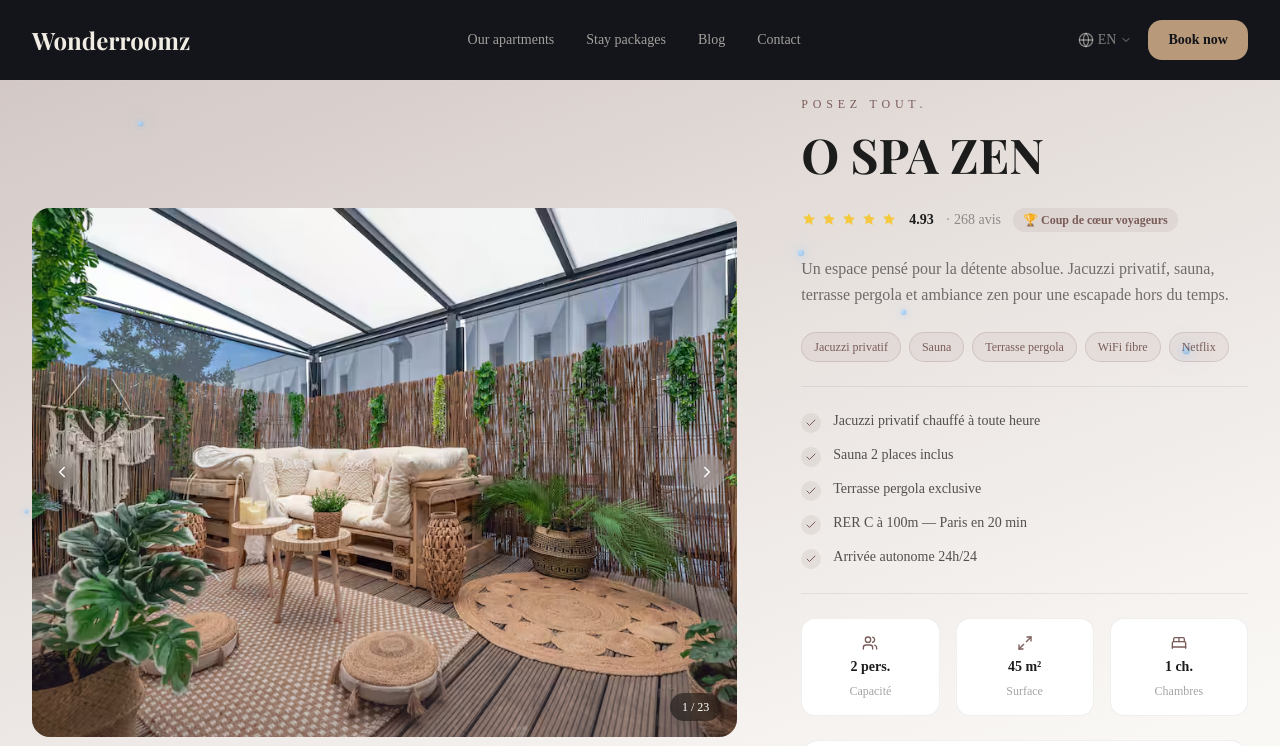
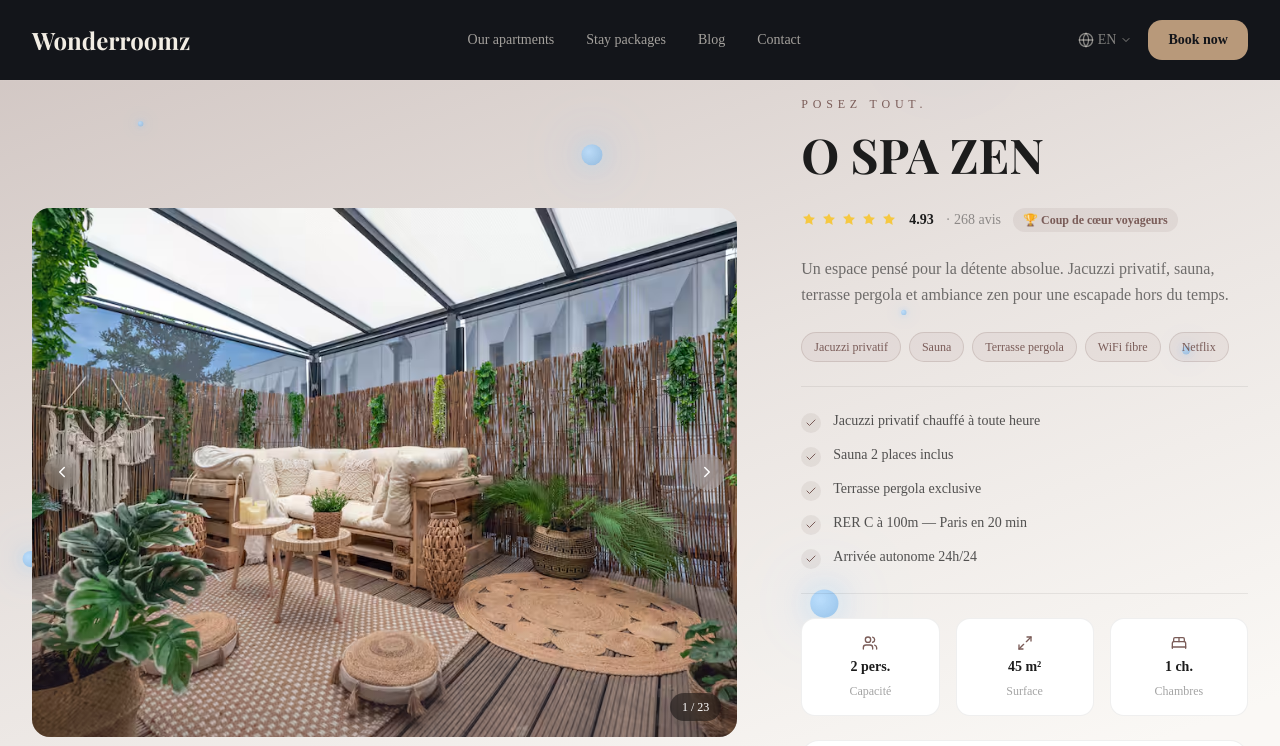
Before and after one commit to hsdigitalcorp-cpu/Wonderroomz, a Next.js app: page /en/logements/o-spa-zen in a window 1280 px wide. Shown: the top 746 px of the page. Built offline with nearby package versions, Linux system fonts and the light colour scheme; a web font is replaced by a local one.

Commit message:
Mix large bubbles (16-30px) with small ones on O SPA ZEN

```diff
--- a/src/components/logements/OspazenDecor.tsx
+++ b/src/components/logements/OspazenDecor.tsx
@@ -189,36 +189,36 @@ function MistLayer({ left, width, height, bottom, delay, duration }: typeof MIST
 
 const BUBBLES = [
   { left: "6%",  size: 7,  delay: 0,    duration: 7   },
-  { left: "14%", size: 5,  delay: 1.3,  duration: 8   },
+  { left: "14%", size: 18, delay: 1.3,  duration: 9   },
   { left: "22%", size: 8,  delay: 0.6,  duration: 6   },
   { left: "31%", size: 5,  delay: 2.2,  duration: 9   },
-  { left: "40%", size: 6,  delay: 1.0,  duration: 7   },
+  { left: "40%", size: 22, delay: 1.0,  duration: 10  },
   { left: "49%", size: 8,  delay: 1.8,  duration: 8   },
   { left: "57%", size: 5,  delay: 0.4,  duration: 6.5 },
   { left: "65%", size: 9,  delay: 2.5,  duration: 5.5 },
-  { left: "73%", size: 5,  delay: 1.1,  duration: 8   },
+  { left: "73%", size: 25, delay: 1.1,  duration: 11  },
   { left: "81%", size: 7,  delay: 0.8,  duration: 7   },
   { left: "89%", size: 6,  delay: 2.0,  duration: 9   },
   { left: "11%", size: 5,  delay: 3.1,  duration: 6   },
-  { left: "46%", size: 6,  delay: 2.9,  duration: 7.5 },
+  { left: "46%", size: 20, delay: 2.9,  duration: 10  },
   { left: "70%", size: 5,  delay: 3.6,  duration: 7   },
   { left: "87%", size: 7,  delay: 2.7,  duration: 5.5 },
-  { left: "3%",  size: 4,  delay: 4.2,  duration: 8   },
+  { left: "3%",  size: 16, delay: 4.2,  duration: 9   },
   { left: "18%", size: 9,  delay: 4.8,  duration: 6   },
   { left: "27%", size: 4,  delay: 3.9,  duration: 9   },
   { left: "36%", size: 7,  delay: 5.1,  duration: 7   },
   { left: "53%", size: 4,  delay: 4.5,  duration: 8.5 },
-  { left: "62%", size: 6,  delay: 3.8,  duration: 6   },
+  { left: "62%", size: 28, delay: 3.8,  duration: 12  },
   { left: "78%", size: 4,  delay: 5.3,  duration: 7   },
   { left: "93%", size: 8,  delay: 4.0,  duration: 6.5 },
   { left: "9%",  size: 6,  delay: 5.8,  duration: 7   },
   { left: "43%", size: 5,  delay: 6.0,  duration: 8   },
   { left: "67%", size: 7,  delay: 5.5,  duration: 6   },
-  { left: "84%", size: 4,  delay: 6.3,  duration: 9   },
-  { left: "20%", size: 10, delay: 6.8,  duration: 5.5 },
+  { left: "84%", size: 20, delay: 6.3,  duration: 11  },
+  { left: "20%", size: 30, delay: 6.8,  duration: 13  },
   { left: "55%", size: 4,  delay: 7.0,  duration: 8   },
   { left: "75%", size: 6,  delay: 6.5,  duration: 7   },
-  { left: "95%", size: 5,  delay: 7.2,  duration: 6   },
+  { left: "95%", size: 22, delay: 7.2,  duration: 10  },
 ]
 
 function Bubble({ left, size, delay, duration }: typeof BUBBLES[0]) {
```
